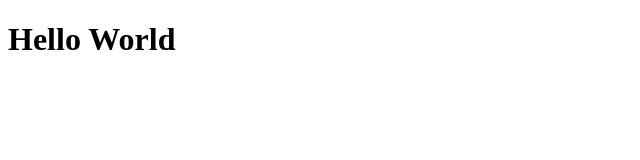
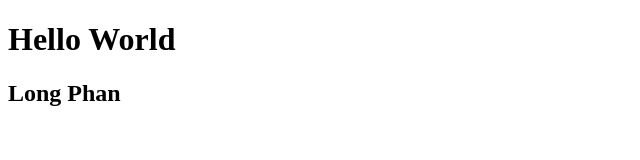
Before and after one commit to thienlongphan/git-demo2, a plain HTML site: page index.html in a window 1280 px wide. Shown: the whole page, without its empty margins (0-640 px from the left). Drawn offline with Linux system fonts and the light colour scheme.

Commit message:
update index.html

```diff
--- a/index.html
+++ b/index.html
@@ -8,5 +8,6 @@
   </head>
   <body>
     <h1>Hello World</h1>
+    <h2>Long Phan</h2>
   </body>
 </html>
```
